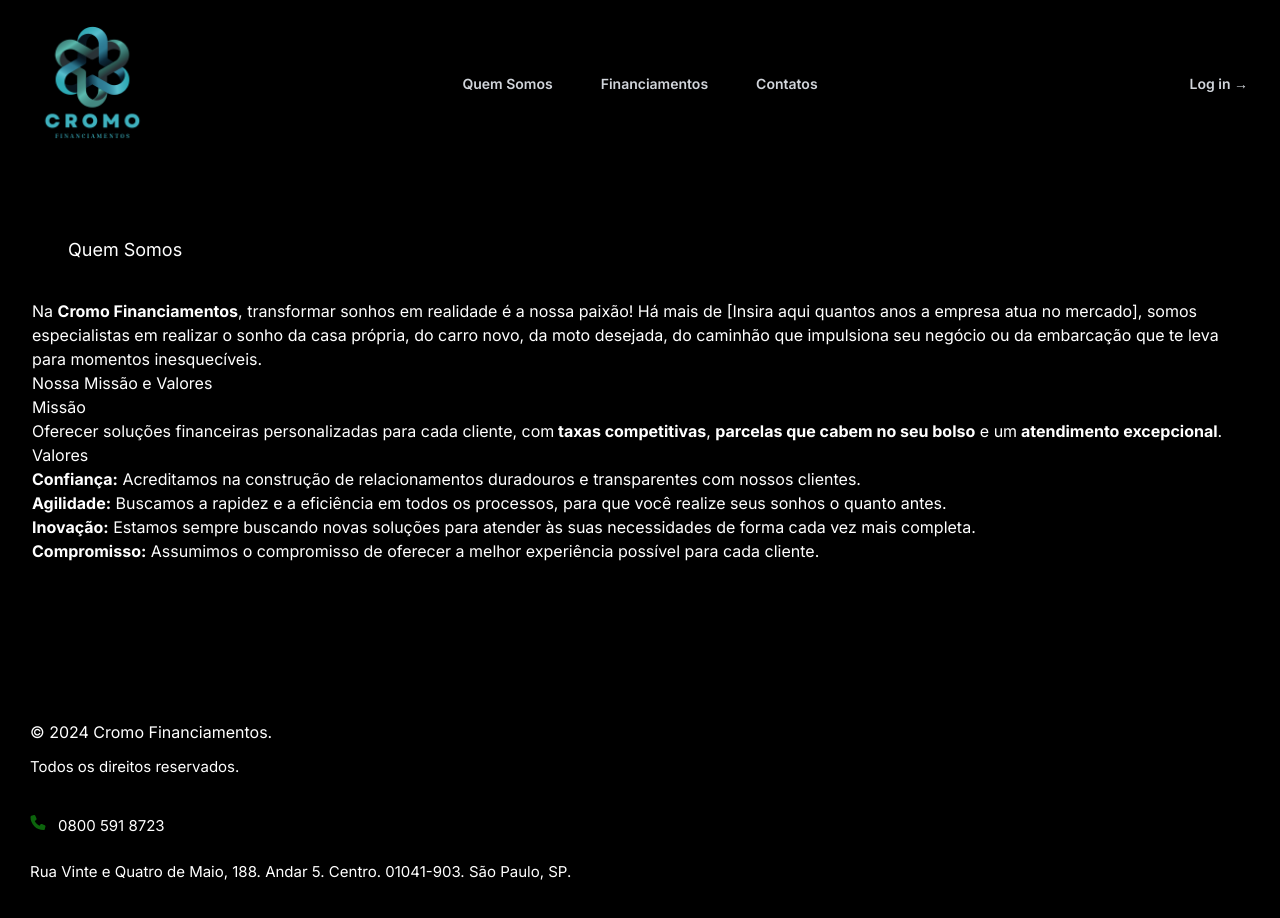
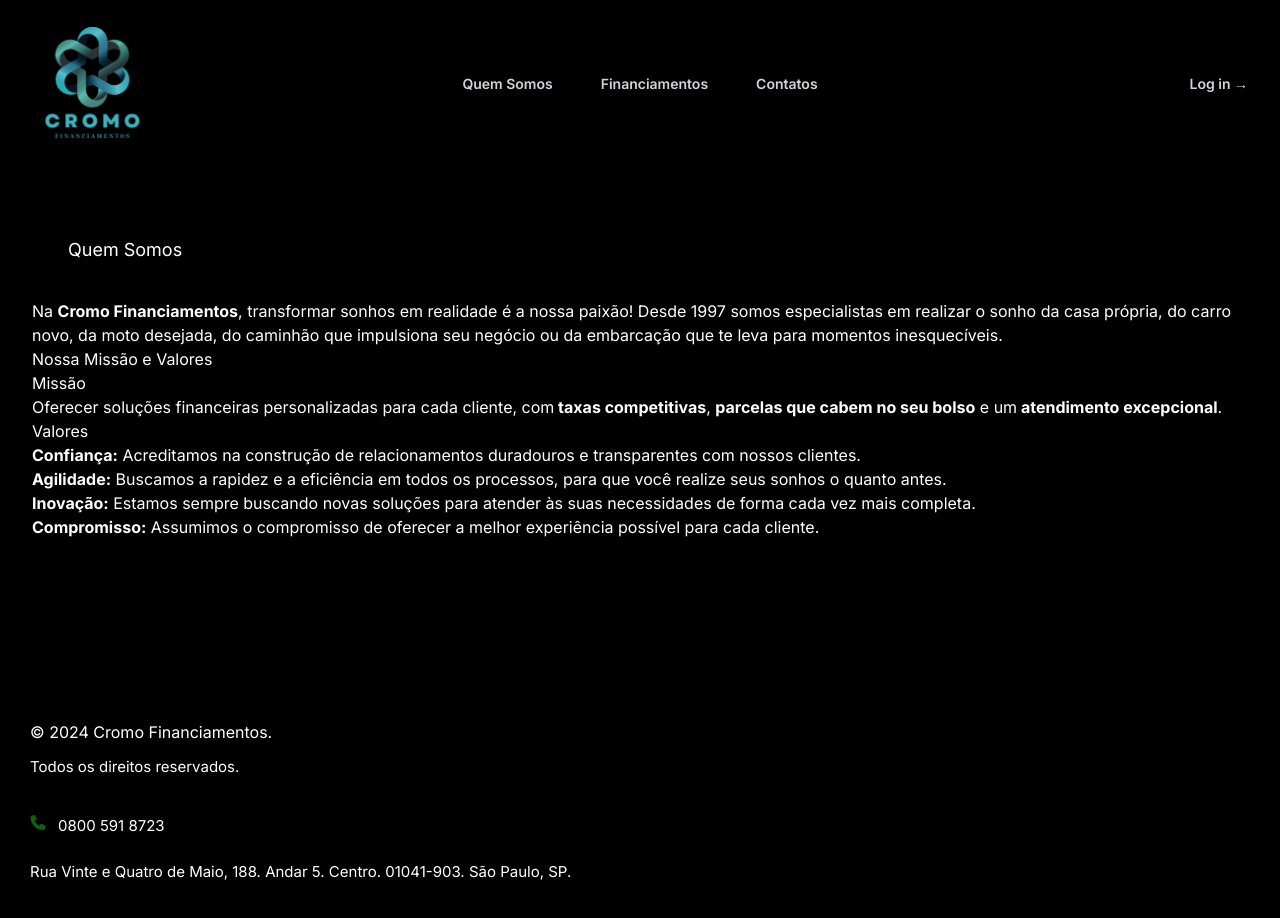
Before and after one commit to rbxrobotica/rbx-cro-frontend, a Next.js app: page /financiamentos in a window 1280 px wide. Shown: the top 918 px of the page. Built offline with nearby package versions, Linux system fonts and the light colour scheme.

Commit message:
feat: Update financiamentos text

```diff
--- a/src/app/financiamentos/page.tsx
+++ b/src/app/financiamentos/page.tsx
@@ -8,8 +8,7 @@ const Financiamentos: React.FC = () => {
 
       <p>
         Na <strong>Cromo Financiamentos</strong>, transformar sonhos em realidade é a nossa paixão!
-        Há mais de [Insira aqui quantos anos a empresa atua no mercado], somos
-        especialistas em realizar o sonho da casa própria, do carro novo, da moto
+        Desde 1997 somos especialistas em realizar o sonho da casa própria, do carro novo, da moto
         desejada, do caminhão que impulsiona seu negócio ou da embarcação que te leva
         para momentos inesquecíveis.
       </p>
```
